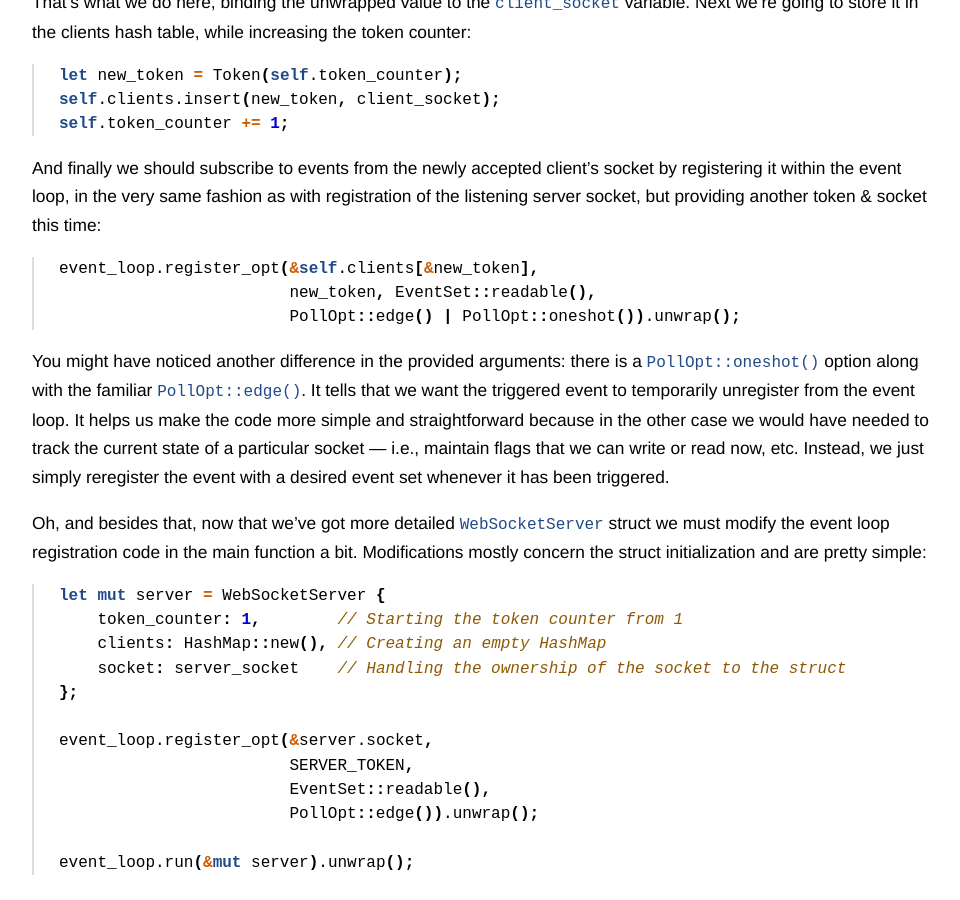
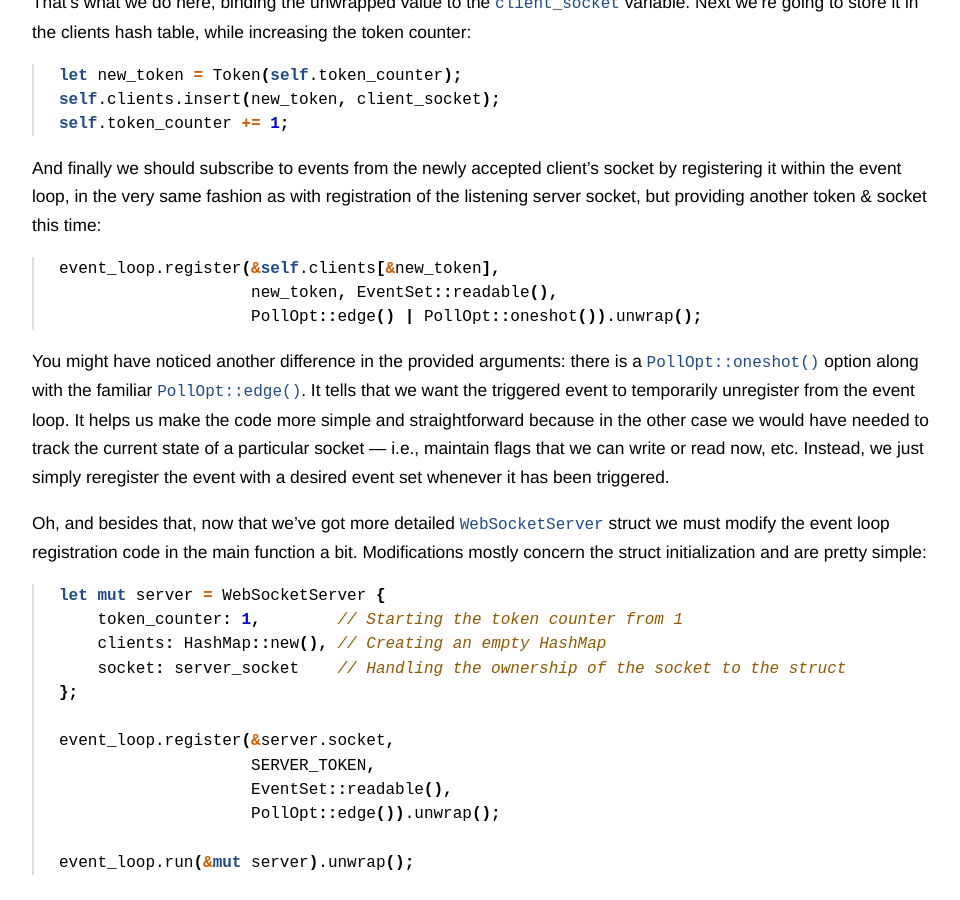
Before and after one commit to nbaksalyar/nbaksalyar.github.io, a Jekyll site: the page built from _posts/2015-07-10-writing-chat-in-rust.md, in a window 1280 px wide and 900 px high, scrolled down 14141 px. Shown: the whole window, without its empty margins (158-1118 px from the left). Built offline with Jekyll 4.4.1, drawn with Linux system fonts in a browser that asks for light colours; comment, search, counter and statistics services are not loaded; some of the changed text lies outside the part shown.

Commit message:
Revert register->register_opt change

```diff
--- a/_posts/2015-07-10-writing-chat-in-rust.md
+++ b/_posts/2015-07-10-writing-chat-in-rust.md
@@ -257,10 +257,10 @@ use mio::tcp::*;
 let address = "0.0.0.0:10000".parse::<SocketAddr>().unwrap();
 let server_socket = TcpListener::bind(&address).unwrap();
 
-event_loop.register_opt(&server_socket,
-                        Token(0),
-                        EventSet::readable(),
-                        PollOpt::edge()).unwrap();
+event_loop.register(&server_socket,
+                    Token(0),
+                    EventSet::readable(),
+                    PollOpt::edge()).unwrap();
 {% endhighlight %}
 
 And let's go over it, line by line.
@@ -358,9 +358,9 @@ impl Handler for WebSocketServer {
                 let new_token = Token(self.token_counter);
 
                 self.clients.insert(new_token, client_socket);
-                event_loop.register_opt(&self.clients[&new_token],
-                                        new_token, EventSet::readable(),
-                                        PollOpt::edge() | PollOpt::oneshot()).unwrap();
+                event_loop.register(&self.clients[&new_token],
+                                    new_token, EventSet::readable(),
+                                    PollOpt::edge() | PollOpt::oneshot()).unwrap();
             }
         }
     }
@@ -478,9 +478,9 @@ self.token_counter += 1;
 And finally we should subscribe to events from the newly accepted client's socket by registering it within the event loop, in the very same fashion as with registration of the listening server socket, but providing another token & socket this time:
 
 {% highlight rust %}
-event_loop.register_opt(&self.clients[&new_token],
-                        new_token, EventSet::readable(),
-                        PollOpt::edge() | PollOpt::oneshot()).unwrap();
+event_loop.register(&self.clients[&new_token],
+                    new_token, EventSet::readable(),
+                    PollOpt::edge() | PollOpt::oneshot()).unwrap();
 {% endhighlight %}
 
 You might have noticed another difference in the provided arguments: there is a `PollOpt::oneshot()` option along with the familiar `PollOpt::edge()`. It tells that we want the triggered event to temporarily unregister from the event loop. It helps us make the code more simple and straightforward because in the other case we would have needed to track the current state of a particular socket&nbsp;&mdash;&nbsp;i.e., maintain flags that we can write or read now, etc. Instead, we just simply reregister the event with a desired event set whenever it has been triggered.
@@ -494,10 +494,10 @@ let mut server = WebSocketServer {
     socket: server_socket    // Handling the ownership of the socket to the struct
 };
 
-event_loop.register_opt(&server.socket,
-                        SERVER_TOKEN,
-                        EventSet::readable(),
-                        PollOpt::edge()).unwrap();
+event_loop.register(&server.socket,
+                    SERVER_TOKEN,
+                    EventSet::readable(),
+                    PollOpt::edge()).unwrap();
 
 event_loop.run(&mut server).unwrap();
 {% endhighlight %}
@@ -566,8 +566,8 @@ match token {
     SERVER_TOKEN => {
         ...
         self.clients.insert(new_token, WebSocketClient::new(client_socket));
-        event_loop.register_opt(&self.clients[&new_token].socket, new_token, EventSet::readable(),
-                                PollOpt::edge() | PollOpt::oneshot()).unwrap();
+        event_loop.register(&self.clients[&new_token].socket, new_token, EventSet::readable(),
+                            PollOpt::edge() | PollOpt::oneshot()).unwrap();
         ...
     },
     token => {
```
